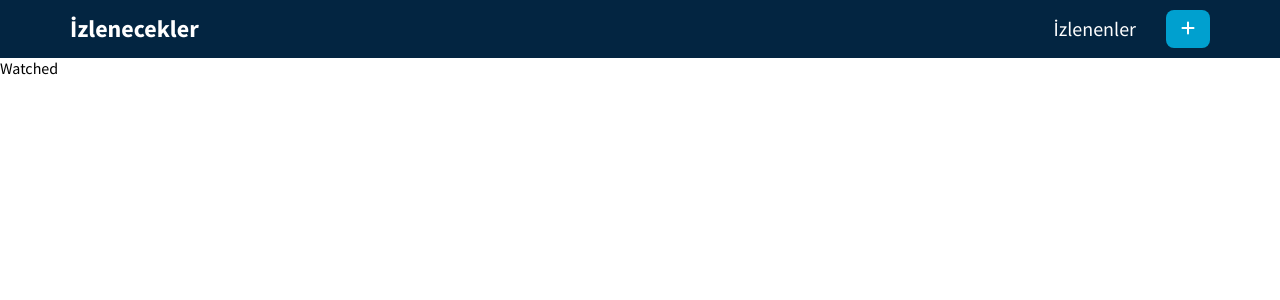
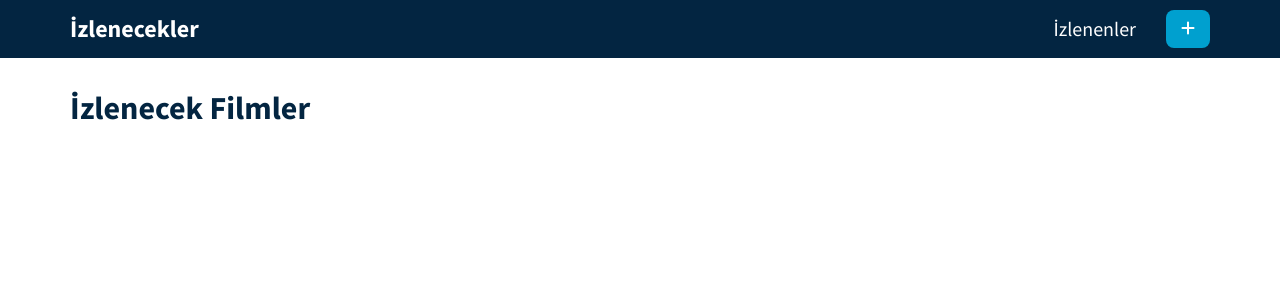
Before and after one commit to danielfacoo/movielist, a React (Vite) app in the folder movielist/: page /watched in a window 1280 px wide. Shown: the top 300 px of the page. Built offline with nearby package versions, Linux system fonts and the light colour scheme.

Commit message:
show movie in watched

```diff
--- a/movielist/src/components/Watched.jsx
+++ b/movielist/src/components/Watched.jsx
@@ -1,8 +1,27 @@
+import { useContext } from "react"
+import { GlobalContext } from "../context/GlobalState"
+import MovieCard from "./MovieCard";
 
 
 const Watched = () => {
+    const {watched} = useContext(GlobalContext);
   return (
-    <div>Watched</div>
+    <div className="movie-page">
+        <div className="container">
+            <div className="header">
+               <h1 className="heading">İzlenecek Filmler</h1>
+            </div>
+
+            {watched.length >0 && (
+                <div className="movie-grid">
+                    {watched.map((movie) => (
+                        <MovieCard key={movie.id} movie = {movie}/>
+                    ))}
+                </div>
+            )}
+        </div>
+
+    </div>
   )
 }
 
--- a/movielist/src/context/GlobalState.jsx
+++ b/movielist/src/context/GlobalState.jsx
@@ -40,6 +40,7 @@ const addMovieToWatched = (movie) => {
     return (
         <GlobalContext.Provider value = {{
             watchlist:state.watchlist,
+            watched:state.watched,
             addMovieToWatchlist,
             removeMovieFromWatchlist,
             addMovieToWatched,
```
